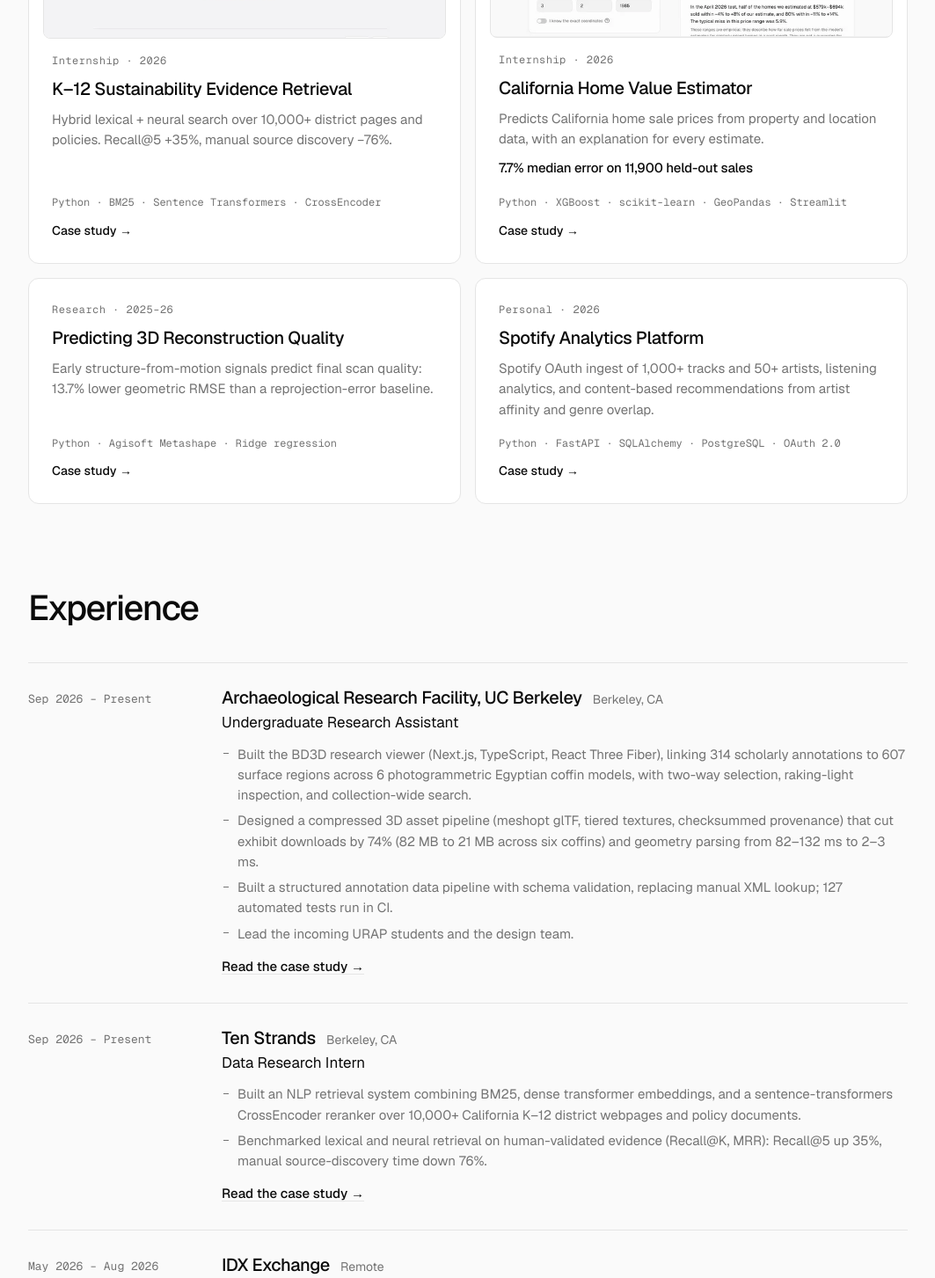
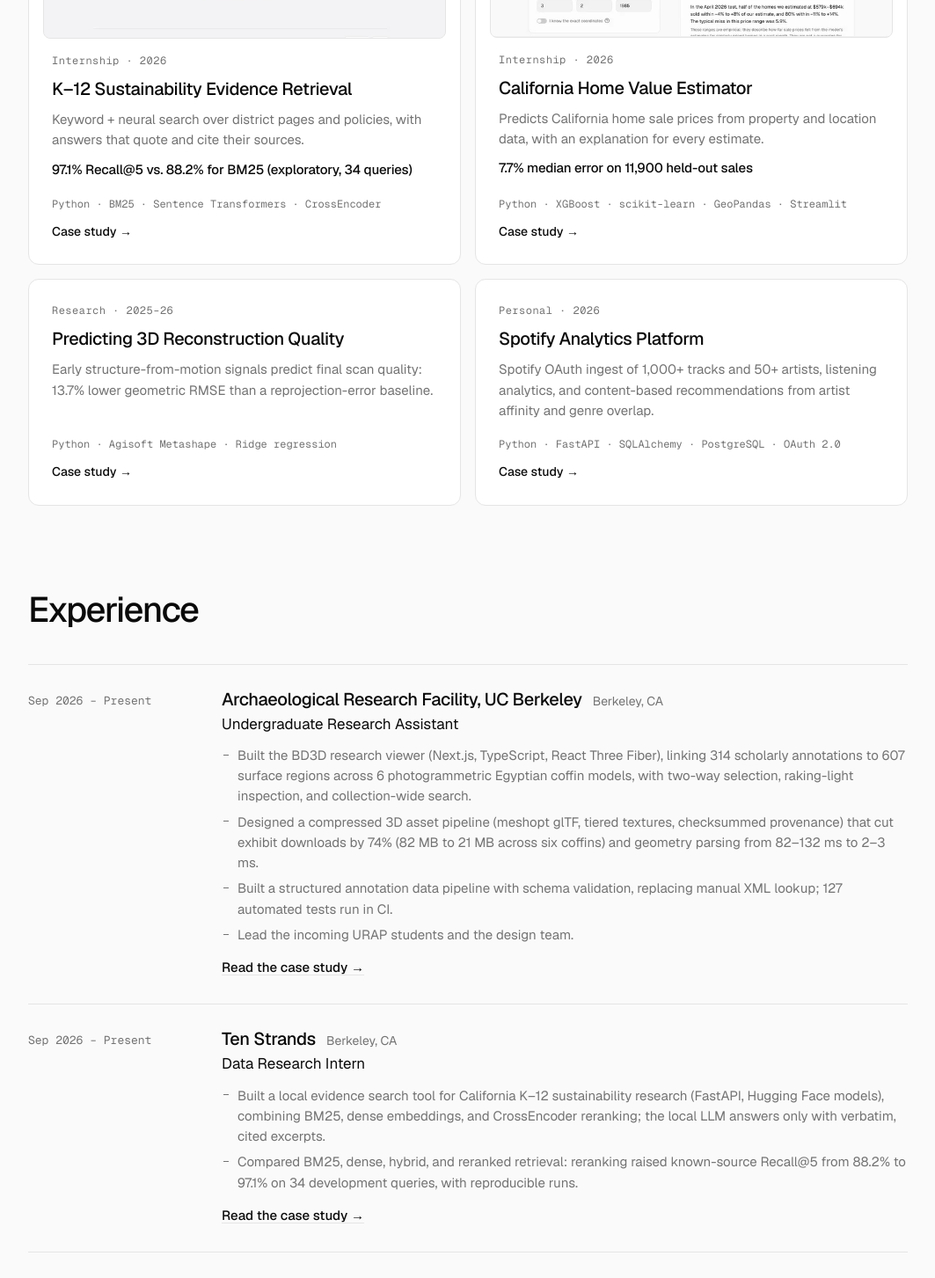
Before and after one commit to tantancodes/tristan-portfolio, a Next.js app: page / in a window 1280 px wide. Shown: the part 1900-3353 px from the top of the page at 88% size, without its empty margins (108-1171 px from the left). Built offline with nearby package versions, Linux system fonts and the light colour scheme; grey boxes are pictures that could not be loaded.

Commit message:
replace untraceable k12 retrieval claims with measured results

```diff
--- a/content/projects.ts
+++ b/content/projects.ts
@@ -16,7 +16,7 @@ export type CoverMotif = "coffin" | "mesh" | "retrieval" | "houses" | "waveform"
 export type Highlight = {
   title: string;
   body: string;
-  /** Optional big number shown beside the highlight, e.g. "+35%". */
+  /** Optional big number shown beside the highlight, e.g. "97.1%". */
   stat?: string;
   statLabel?: string;
 };
@@ -164,8 +164,8 @@ export const experience: Job[] = [
         title: "Data Research Intern",
         dates: "Sep 2026 – Present",
         points: [
-          "Built an NLP retrieval system combining BM25, dense transformer embeddings, and a sentence-transformers CrossEncoder reranker over 10,000+ California K–12 district webpages and policy documents.",
-          "Benchmarked lexical and neural retrieval on human-validated evidence (Recall@K, MRR): Recall@5 up 35%, manual source-discovery time down 76%.",
+          "Built a local evidence search tool for California K–12 sustainability research (FastAPI, Hugging Face models), combining BM25, dense embeddings, and CrossEncoder reranking; the local LLM answers only with verbatim, cited excerpts.",
+          "Compared BM25, dense, hybrid, and reranked retrieval: reranking raised known-source Recall@5 from 88.2% to 97.1% on 34 development queries, with reproducible runs.",
         ],
       },
     ],
@@ -242,7 +242,8 @@ export const projectCards: ProjectCard[] = [
     status: "Internship · 2026",
     stack: ["Python", "BM25", "Sentence Transformers", "CrossEncoder"],
     art: "retrieval",
-    summary: "Hybrid lexical + neural search over 10,000+ district pages and policies. Recall@5 +35%, manual source discovery −76%.",
+    summary: "Keyword + neural search over district pages and policies, with answers that quote and cite their sources.",
+    stat: "97.1% Recall@5 vs. 88.2% for BM25 (exploratory, 34 queries)",
     caseStudy: "ten-strands",
     // No WebM: VP9 came out larger than this H.264 for a mostly-static UI recording.
     video: {
@@ -488,7 +489,7 @@ export const projects: Project[] = [
         "Demo of the K–12 sustainability evidence search: choosing an indicator filter, searching \"fire protection\", then the cited answer, the ranked source passages, and the saved evidence list with export.",
     },
     goal:
-      "Evidence about California K-12 sustainability is scattered across 10,000+ district webpages and policy documents, and finding it by hand is slow. The goal was a retrieval system that puts the most relevant sources at the top for a given question, so people spend their time using data instead of hunting for it.",
+      "Evidence about California K-12 sustainability is scattered across district webpages and policy documents, and finding it by hand is slow. I built a local search tool over 50 of those documents (2,157 passages): ask a question, get the most relevant passages and a short answer that only quotes its sources, or an honest “not enough evidence.”",
     highlights: [
       {
         title: "Keyword, meaning, then a second opinion",
@@ -497,20 +498,17 @@ export const projects: Project[] = [
       },
       {
         title: "More of the right answers up top",
-        body: "Benchmarked lexical against neural retrieval on human-validated evidence using Recall@K and MRR. Recall@5 improved by 35%.",
-        stat: "+35%",
-        statLabel: "Recall@5",
+        body: "On 34 development queries, the reranked pipeline found the known source in the top five for 97.1% of questions, versus 88.2% for BM25 alone. That's 33 of 34 versus 30 of 34: promising, but too few questions to call the gain significant (95% CI 0 to 20 points).",
+        stat: "97.1%",
+        statLabel: "known-source Recall@5 (BM25: 88.2%)",
       },
       {
-        title: "Time back for the people doing the work",
-        body: "Manual source-finding time dropped by 76%.",
-        stat: "−76%",
-        statLabel: "manual search time",
+        title: "Answers that quote instead of invent",
+        body: "The local LLM may only answer with verbatim excerpts from the retrieved passages, each cited. Automated checks reject unsupported quotes, and when the evidence is thin the app says so instead of guessing.",
       },
     ],
     lookingForward:
-      // TODO: replace with what's actually next.
-      "I'm interested in keeping the evaluation honest as the corpus grows, and in making the results easy for non-technical users to trust.",
+      "Next is a held-out evaluation: about 50 new questions from districts the system has never seen, with passages judged by people rather than matched against a known URL. That's what it takes to turn a promising result into a real one.",
   },
 
   {
```
Also changed, not shown: components/RetrievalDiagram.tsx (+13 -13 lines).
